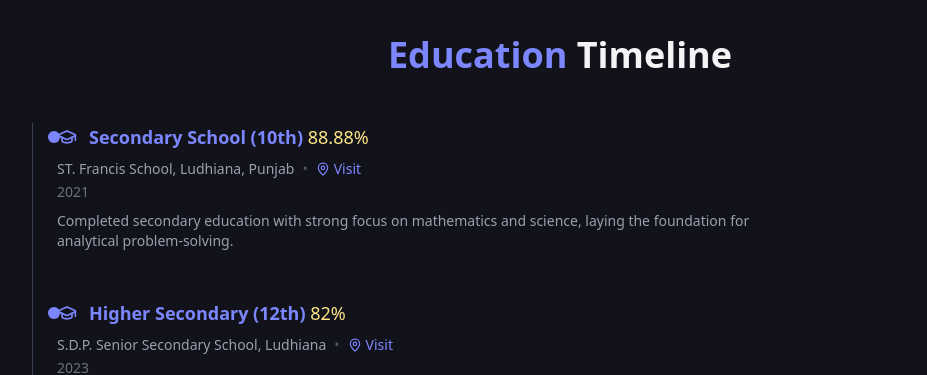
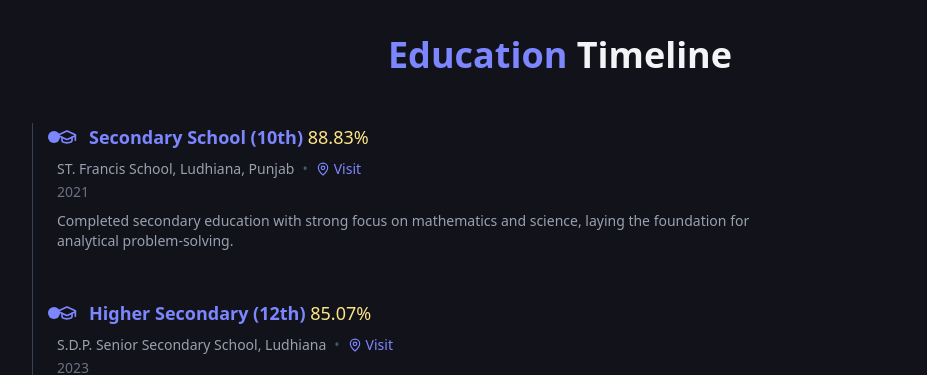
Before and after one commit to skofficial116/portfolio, a React (Vite) app: page /me in a window 1280 px wide. Shown: the part 960-1335 px from the top of the page, without its empty margins (80-1007 px from the left). Built offline with nearby package versions, Linux system fonts and the light colour scheme.

Commit message:
Minor updations

```diff
--- a/src/App.jsx
+++ b/src/App.jsx
@@ -12,7 +12,7 @@ const App = () => {
       <Navbar></Navbar>
       <div className="mt-5"></div>
       <Routes>
-        <Route path="/" element={<Home />} />
+        <Route path="/portfolio" element={<Home />} />
         <Route path="/skills" element={<SkillsPage />} />
         <Route path="/projects" element={<ProjectsPage />} />
         <Route path="/services" element={<Services />} />
--- a/src/components/EducationTimeline.jsx
+++ b/src/components/EducationTimeline.jsx
@@ -8,7 +8,7 @@ const EducationTimeline = () => {
       title: (
         <>
           Secondary School (10th){" "}
-          <span className="text-amber-200 font-medium">88.88%</span>
+          <span className="text-amber-200 font-medium">88.83%</span>
         </>
       ),
       institution: "ST. Francis School, Ludhiana, Punjab",
@@ -21,7 +21,7 @@ const EducationTimeline = () => {
       title: (
         <>
           Higher Secondary (12th){" "}
-          <span className="text-amber-200 font-medium">82%</span>
+          <span className="text-amber-200 font-medium">85.07%</span>
         </>
       ),
       institution: "S.D.P. Senior Secondary School, Ludhiana",
```
